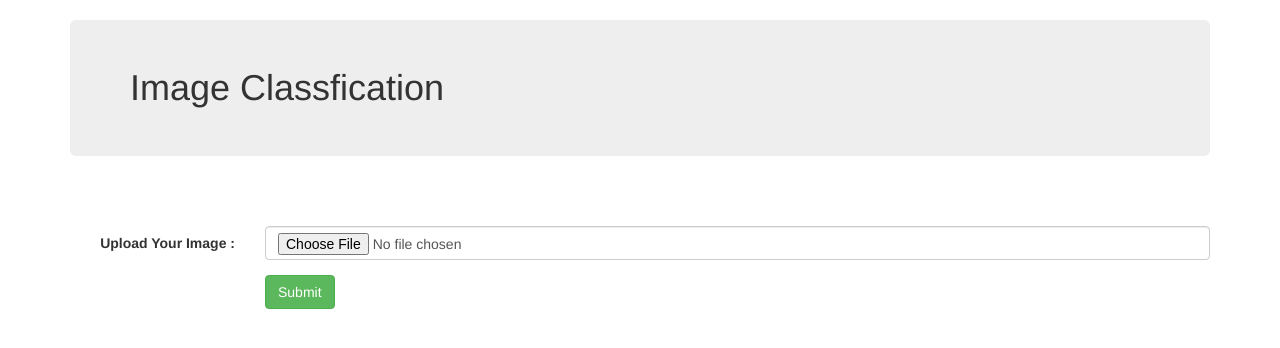
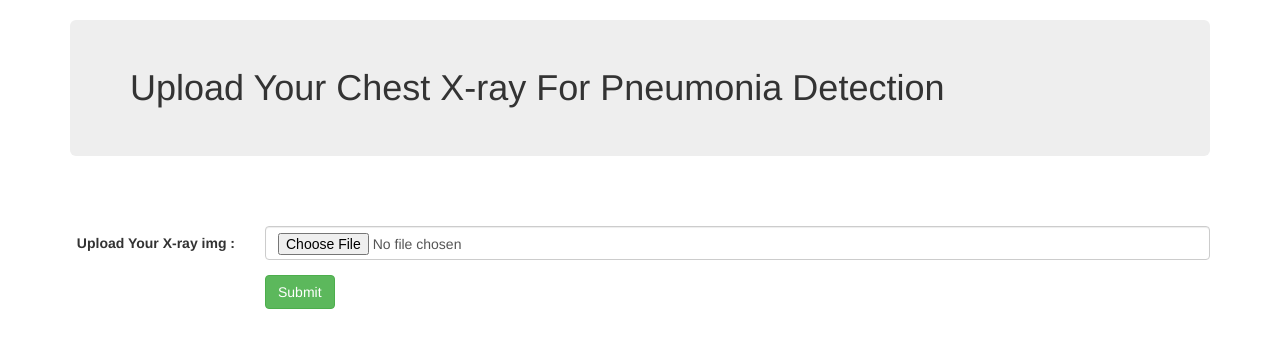
Before and after one commit to naqeeb2710/X-Ray-Pneumonia-Prediction-CNN, a Flask app: page / in a window 1280 px wide. Shown: the top 348 px of the page. Run offline with Flask 2, Linux system fonts and the light colour scheme; some libraries are stand-ins or nearby versions.

Commit message:
Made Text logical on web page

```diff
--- a/app.py
+++ b/app.py
@@ -18,9 +18,9 @@ def predict_label(img_path):
 	p = model.predict(i)
 	p=p.reshape(1)
 	if p>=0.51:
-		return 'YES'
+		return 'You have Pneumonia and Need to consult a doctor'
 	else:
-		return 'NO'
+		return 'You are completely Healthy'
 
 
 # routes
--- a/templates/index.html
+++ b/templates/index.html
@@ -2,7 +2,7 @@
 <!DOCTYPE html>
 <html lang="en">
 <head>
-  <title>Image Classification</title>
+  <title>Pneumonia Detection</title>
   <meta charset="utf-8">
   <meta name="viewport" content="width=device-width, initial-scale=1">
   <link rel="stylesheet" href="https://maxcdn.bootstrapcdn.com/bootstrap/3.4.1/css/bootstrap.min.css">
@@ -12,12 +12,12 @@
 <body>
 
 <div class="container">
-  <h1 class="jumbotron bg-primary">Image Classfication</h1>
+  <h1 class="jumbotron bg-primary">Upload Your Chest X-ray For Pneumonia Detection</h1>
   <br><br>
   <form class="form-horizontal" action="/submit" method="post" enctype="multipart/form-data">
 
     <div class="form-group">
-      <label class="control-label col-sm-2" for="pwd">Upload Your Image :</label>
+      <label class="control-label col-sm-2" for="pwd">Upload Your X-ray img :</label>
       <div class="col-sm-10">
         <input type="file" class="form-control" placeholder="Hours Studied"  name="my_image" id="pwd">
       </div>
@@ -32,7 +32,7 @@
 
 	{% if prediction %}
   <img src="{{img_path}}" height="400px" width="400px">
-	<h2> Your Prediction   : <i> {{prediction}} </i></h2>
+	<h2>  {{prediction}} </h2>
 
 	{% endif %}
 
```
Also changed, not shown: static/NORMAL2-IM-1436-0001.jpeg (added), static/person1_virus_9.jpeg (deleted).
